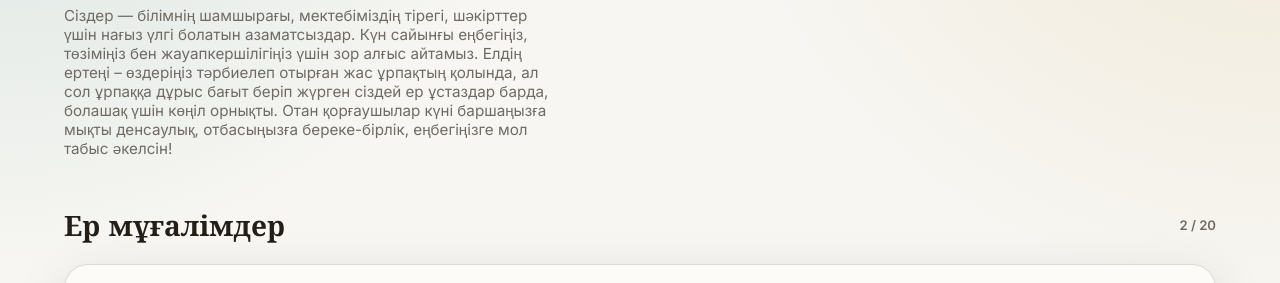
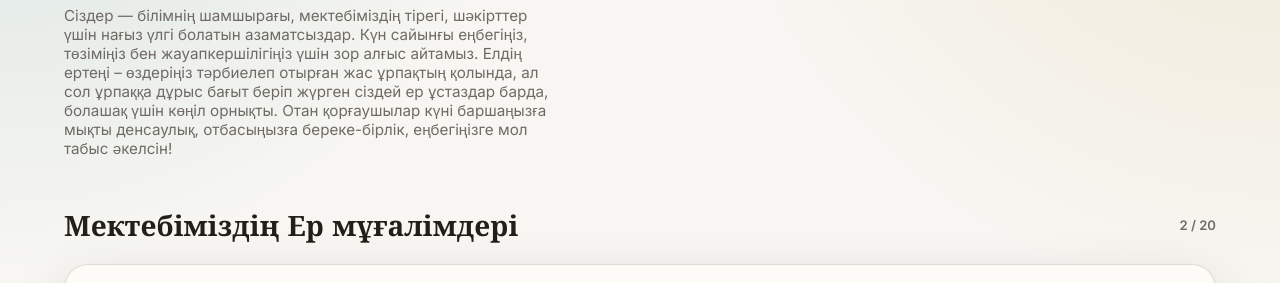
Before and after one commit to nrdsknl/7-mamyr-site, a plain HTML site: page index.html in a window 1280 px wide. Shown: the part 274-557 px from the top of the page. Drawn offline with Linux system fonts and the light colour scheme.

Commit message:
Update index.html

```diff
--- a/index.html
+++ b/index.html
@@ -219,7 +219,7 @@
   <section style="padding-bottom:1.5rem">
     <div class="container">
       <div class="section-label">
-        <h2>Ер мұғалімдер</h2>
+        <h2>Мектебіміздің Ер мұғалімдері</h2>
         <span class="counter" id="slideCounter">1 / 20</span>
       </div>
       <div class="slideshow-wrap" id="slideshowWrap">
```
